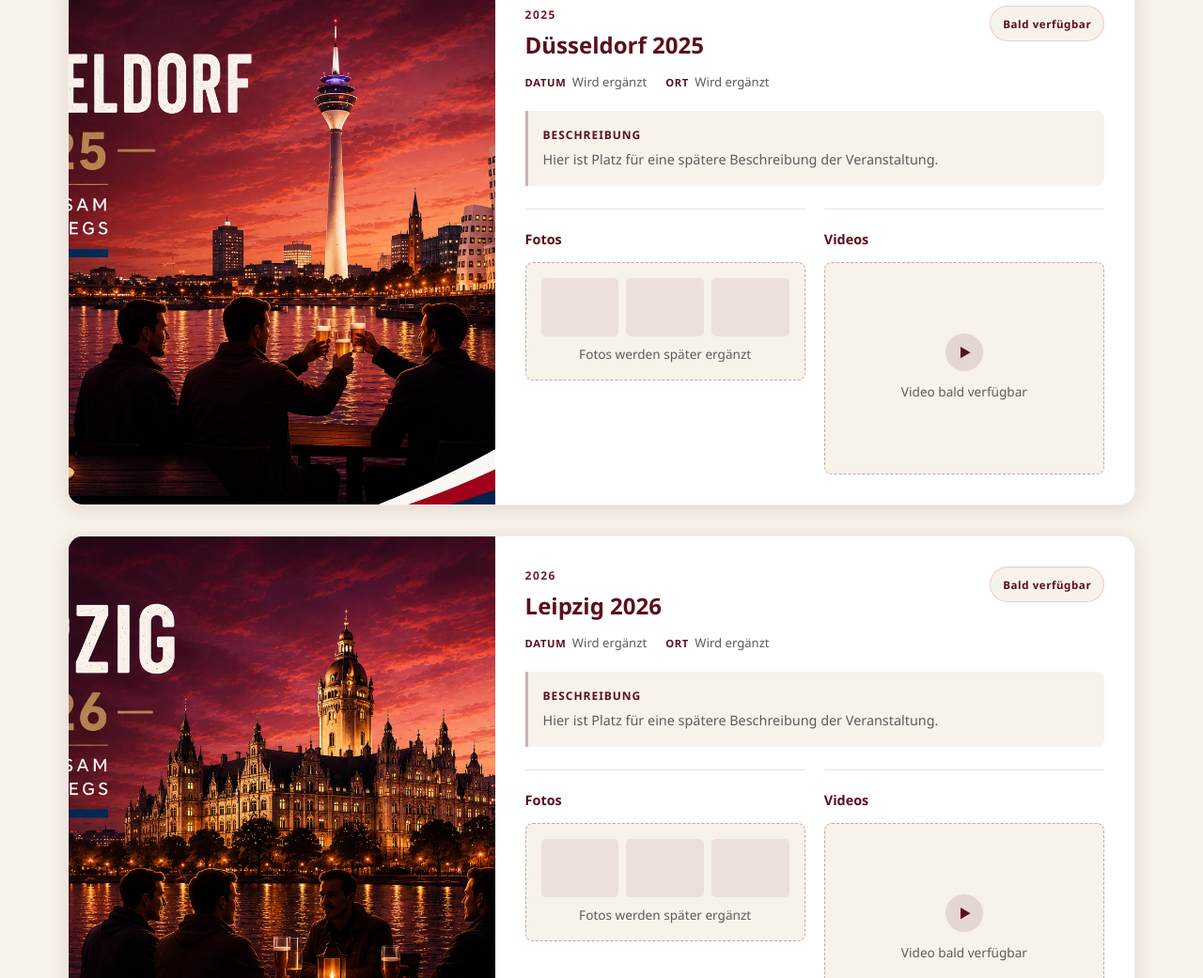
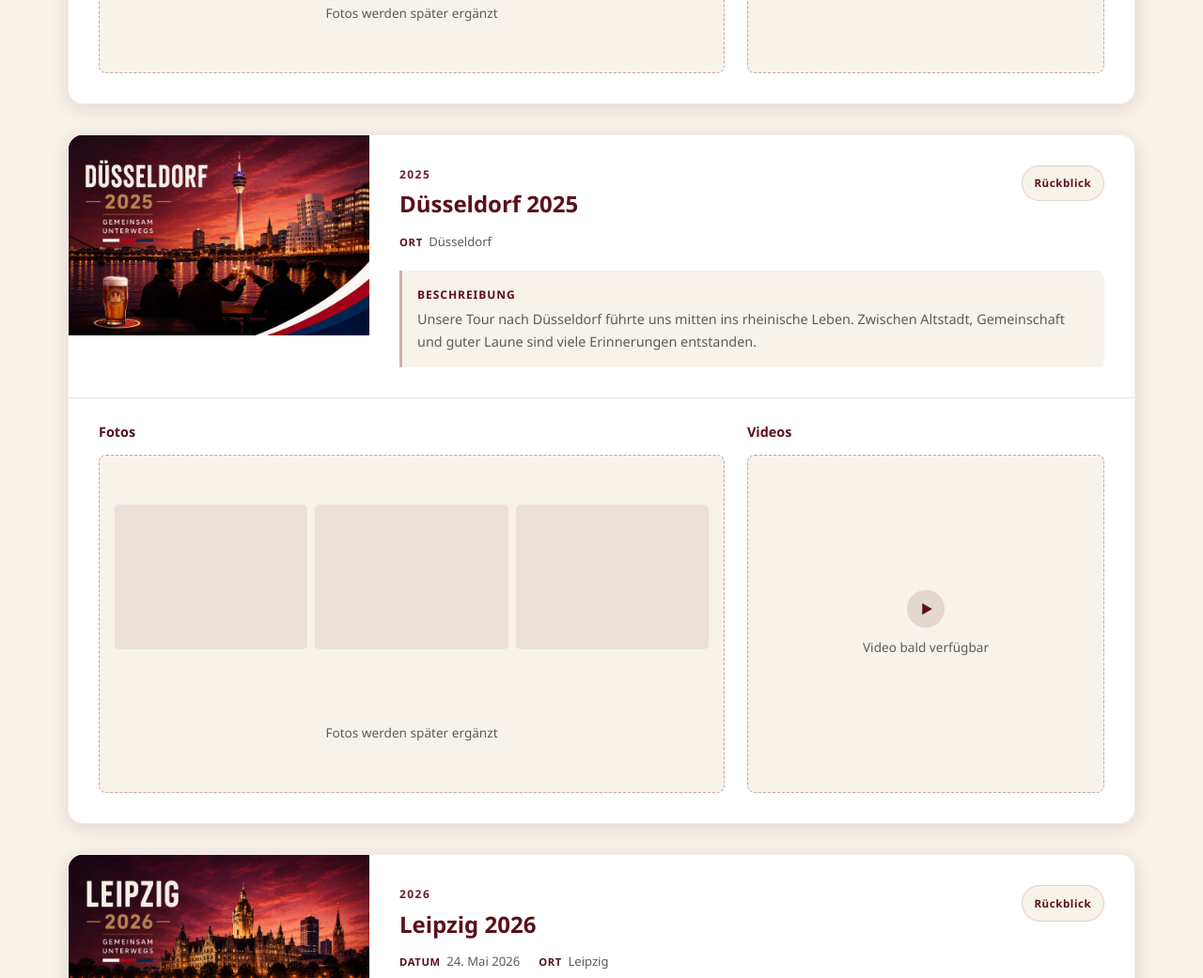
Before and after one commit to svenyh/kulturverein-woelpinghausen, a website: page fotos-videos.html in a window 1280 px wide. Shown: the part 949-1990 px from the top of the page at 94% size. Drawn offline with Linux system fonts and the light colour scheme.

Commit message:
Finalize photos and videos content

```diff
--- a/css/media-event-covers.css
+++ b/css/media-event-covers.css
@@ -15,3 +15,68 @@
 .media-event-card__cover-image[hidden] {
   display: none;
 }
+
+@media (min-width: 1100px) {
+  .media-event-card {
+    grid-template-columns: 320px minmax(0, 1fr);
+    grid-template-rows: auto auto;
+    align-items: start;
+  }
+
+  .media-event-card__cover {
+    grid-column: 1;
+    grid-row: 1;
+    width: 320px;
+    height: auto;
+    min-height: 0;
+    max-height: 420px;
+    aspect-ratio: 3 / 2;
+  }
+
+  .media-event-card__content {
+    display: contents;
+  }
+
+  .media-event-card__summary {
+    grid-column: 2;
+    grid-row: 1;
+    align-self: stretch;
+    padding: 2rem;
+  }
+
+  .media-event-card__media-grid {
+    grid-column: 1 / -1;
+    grid-row: 2;
+    grid-template-columns: minmax(0, 1fr) minmax(320px, 380px);
+    align-items: stretch;
+    gap: 1.5rem;
+    margin: 0;
+    padding: 1.5rem 2rem 2rem;
+    border-top: 1px solid rgba(91, 15, 27, 0.12);
+  }
+
+  .media-event-card__section {
+    display: grid;
+    grid-template-rows: auto 1fr;
+    padding-top: 0;
+    border-top: 0;
+  }
+
+  .media-placeholder--photos,
+  .media-video {
+    height: 360px;
+    min-height: 0;
+  }
+
+  .media-video__player {
+    width: 100%;
+    height: 100%;
+    max-height: none;
+    aspect-ratio: auto;
+  }
+
+  .media-video__placeholder {
+    height: 100%;
+    min-height: 0;
+  }
+}
--- a/fotos-videos.html
+++ b/fotos-videos.html
@@ -69,14 +69,16 @@
           <strong>Köln 2024</strong>
         </div>
         <div class="media-event-card__content">
+          <div class="media-event-card__summary">
             <div class="media-event-card__header">
               <div>
                 <p class="section__label">2024</p><h2 class="media-event-card__title">Köln 2024</h2>
-              <dl class="media-event-card__meta"><div><dt>Datum</dt><dd>Wird ergänzt</dd></div><div><dt>Ort</dt><dd>Wird ergänzt</dd></div></dl>
+                <dl class="media-event-card__meta"><div><dt>Ort</dt><dd>Köln</dd></div></dl>
               </div>
-            <p class="media-event-card__availability">Bald verfügbar</p>
+              <p class="media-event-card__availability">Rückblick</p>
             </div>
-          <div class="media-event-card__description"><h3>Beschreibung</h3><p>Hier ist Platz für eine spätere Beschreibung der Veranstaltung.</p></div>
+            <div class="media-event-card__description"><h3>Beschreibung</h3><p>Ein gemeinsamer Ausflug in die Domstadt – mit Zeit für Stadt, Gespräche und gesellige Momente. Der Rückblick zeigt Eindrücke unserer Tour und die besondere Stimmung unterwegs.</p></div>
+          </div>
           <div class="media-event-card__media-grid">
             <section class="media-event-card__section" aria-labelledby="koeln-fotos">
               <h3 id="koeln-fotos">Fotos</h3>
@@ -104,14 +106,16 @@
           <strong>Düsseldorf 2025</strong>
         </div>
         <div class="media-event-card__content">
+          <div class="media-event-card__summary">
             <div class="media-event-card__header">
               <div>
                 <p class="section__label">2025</p><h2 class="media-event-card__title">Düsseldorf 2025</h2>
-              <dl class="media-event-card__meta"><div><dt>Datum</dt><dd>Wird ergänzt</dd></div><div><dt>Ort</dt><dd>Wird ergänzt</dd></div></dl>
+                <dl class="media-event-card__meta"><div><dt>Ort</dt><dd>Düsseldorf</dd></div></dl>
               </div>
-            <p class="media-event-card__availability">Bald verfügbar</p>
+              <p class="media-event-card__availability">Rückblick</p>
             </div>
-          <div class="media-event-card__description"><h3>Beschreibung</h3><p>Hier ist Platz für eine spätere Beschreibung der Veranstaltung.</p></div>
+            <div class="media-event-card__description"><h3>Beschreibung</h3><p>Unsere Tour nach Düsseldorf führte uns mitten ins rheinische Leben. Zwischen Altstadt, Gemeinschaft und guter Laune sind viele Erinnerungen entstanden.</p></div>
+          </div>
           <div class="media-event-card__media-grid">
             <section class="media-event-card__section" aria-labelledby="duesseldorf-fotos">
               <h3 id="duesseldorf-fotos">Fotos</h3>
@@ -139,14 +143,16 @@
           <strong>Leipzig 2026</strong>
         </div>
         <div class="media-event-card__content">
+          <div class="media-event-card__summary">
             <div class="media-event-card__header">
               <div>
                 <p class="section__label">2026</p><h2 class="media-event-card__title">Leipzig 2026</h2>
-              <dl class="media-event-card__meta"><div><dt>Datum</dt><dd>Wird ergänzt</dd></div><div><dt>Ort</dt><dd>Wird ergänzt</dd></div></dl>
+                <dl class="media-event-card__meta"><div><dt>Datum</dt><dd>24. Mai 2026</dd></div><div><dt>Ort</dt><dd>Leipzig</dd></div></dl>
               </div>
-            <p class="media-event-card__availability">Bald verfügbar</p>
+              <p class="media-event-card__availability">Rückblick</p>
             </div>
-          <div class="media-event-card__description"><h3>Beschreibung</h3><p>Hier ist Platz für eine spätere Beschreibung der Veranstaltung.</p></div>
+            <div class="media-event-card__description"><h3>Beschreibung</h3><p>Leipzig war unser nächstes gemeinsames Ziel: Kultur, Innenstadt, gemeinsame Zeit und viele schöne Momente. Das Video von Dennis hält die Eindrücke der Tour fest.</p></div>
+          </div>
           <div class="media-event-card__media-grid">
             <section class="media-event-card__section" aria-labelledby="leipzig-fotos">
               <h3 id="leipzig-fotos">Fotos</h3>
```
Lines whose indentation alone changed are shown as unchanged.
